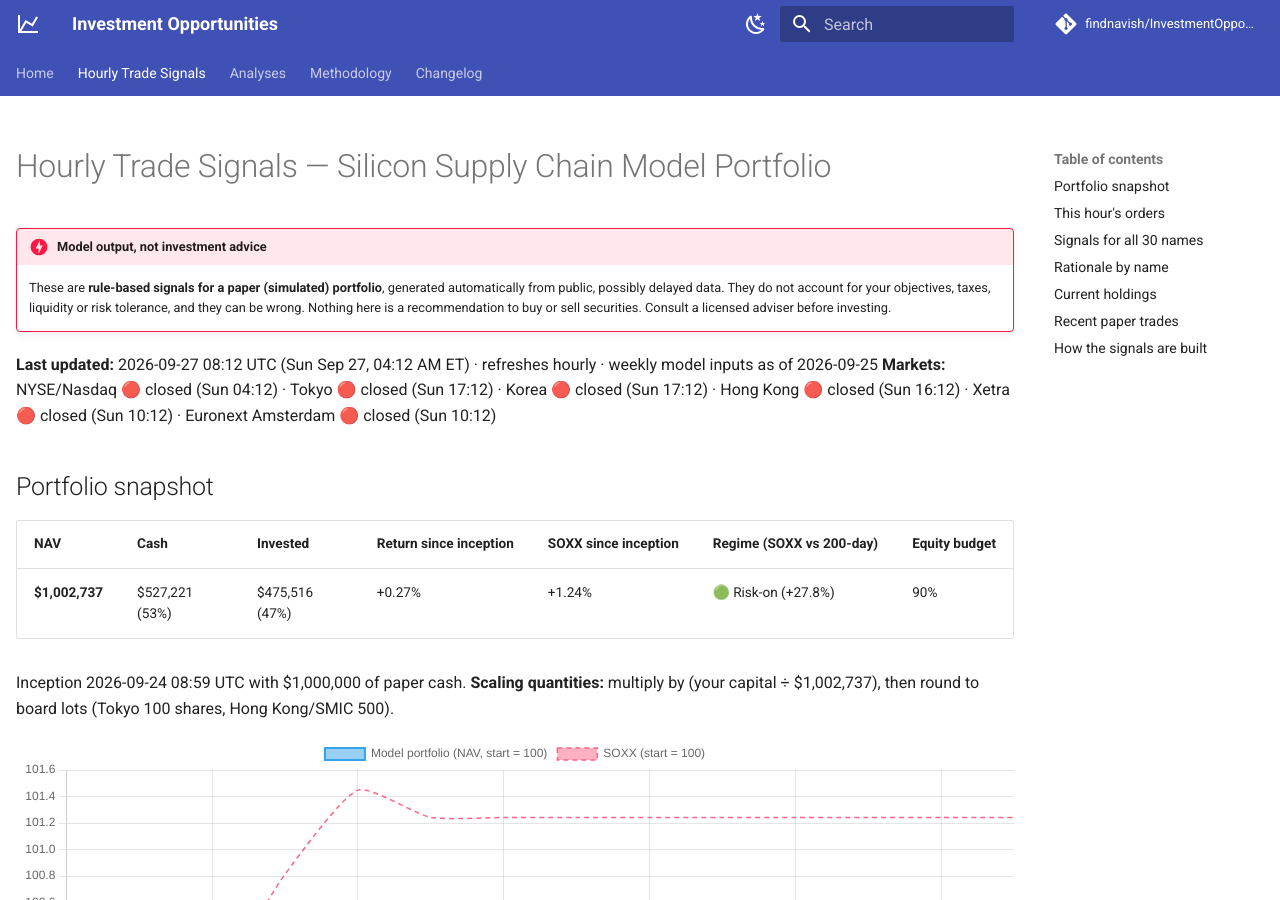
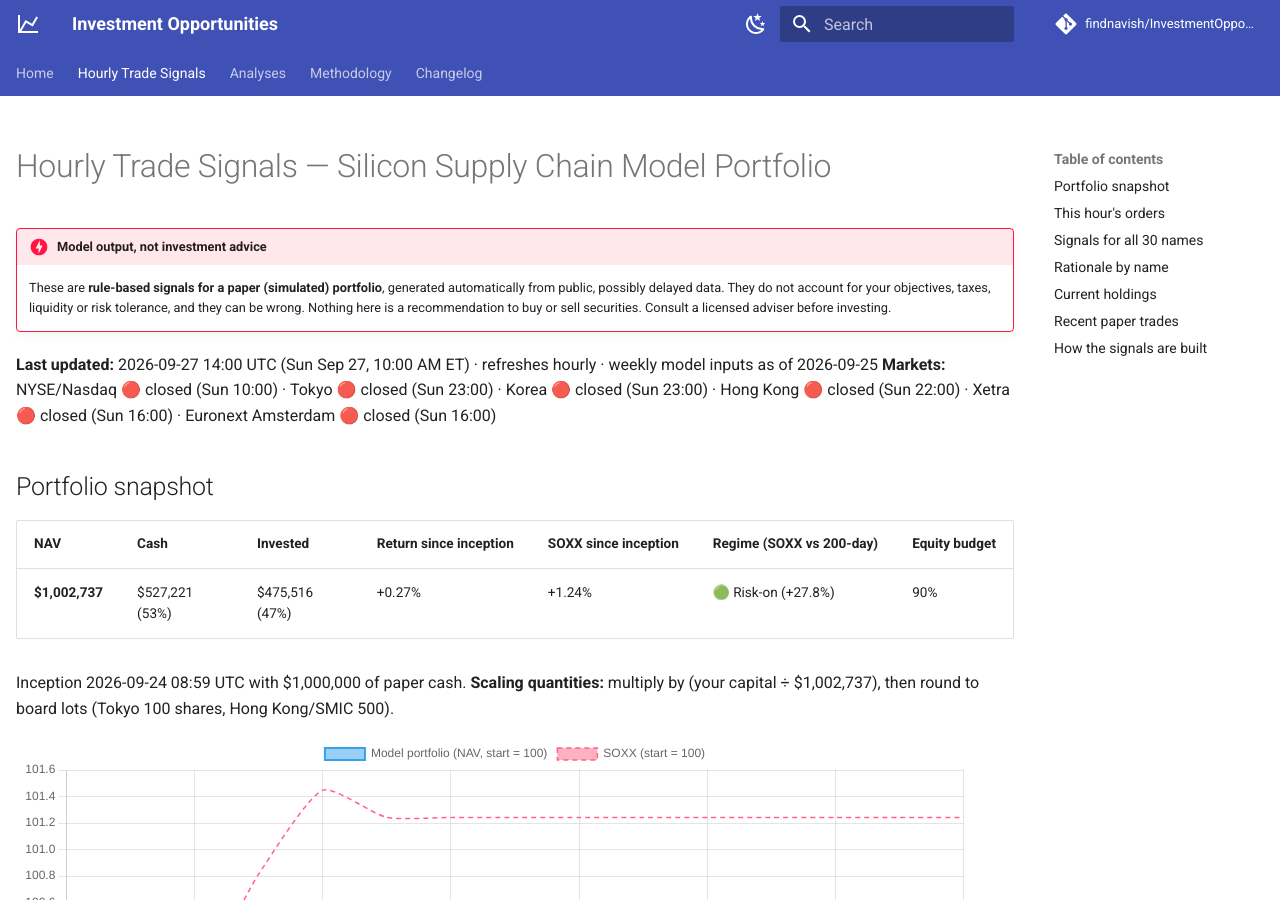
Before and after one commit to findnavish/InvestmentOpportunities, an MkDocs documentation site: the page built from docs/trade-signals/index.md, in a window 1280 px wide and 900 px high. Built offline with MkDocs 1.6.1 and Material for MkDocs 9.7.7, drawn with Linux system fonts in a browser that asks for light colours; comment, search, counter and statistics services are not loaded.

Commit message:
Signals update 2026-09-27 14:00 UTC

```diff
--- a/docs/trade-signals/index.md
+++ b/docs/trade-signals/index.md
@@ -8,8 +8,8 @@ hide:
 !!! danger "Model output, not investment advice"
     These are **rule-based signals for a paper (simulated) portfolio**, generated automatically from public, possibly delayed data. They do not account for your objectives, taxes, liquidity or risk tolerance, and they can be wrong. Nothing here is a recommendation to buy or sell securities. Consult a licensed adviser before investing.
 
-**Last updated:** 2026-09-27 08:12 UTC (Sun Sep 27, 04:12 AM ET) · refreshes hourly · weekly model inputs as of 2026-09-25
-**Markets:** NYSE/Nasdaq 🔴 closed (Sun 04:12) · Tokyo 🔴 closed (Sun 17:12) · Korea 🔴 closed (Sun 17:12) · Hong Kong 🔴 closed (Sun 16:12) · Xetra 🔴 closed (Sun 10:12) · Euronext Amsterdam 🔴 closed (Sun 10:12)
+**Last updated:** 2026-09-27 14:00 UTC (Sun Sep 27, 10:00 AM ET) · refreshes hourly · weekly model inputs as of 2026-09-25
+**Markets:** NYSE/Nasdaq 🔴 closed (Sun 10:00) · Tokyo 🔴 closed (Sun 23:00) · Korea 🔴 closed (Sun 23:00) · Hong Kong 🔴 closed (Sun 22:00) · Xetra 🔴 closed (Sun 16:00) · Euronext Amsterdam 🔴 closed (Sun 16:00)
 
 ## Portfolio snapshot
 
--- a/docs/trade-signals/nav.json
+++ b/docs/trade-signals/nav.json
@@ -1 +1 @@
-[{"t": "2026-09-24T08:59+00:00", "nav": 99.995, "soxx": 100.0}, {"t": "2026-09-25T09:08+00:00", "nav": 100.134, "soxx": 99.998}, {"t": "2026-09-25T09:24+00:00", "nav": 100.13, "soxx": 99.998}, {"t": "2026-09-25T14:37+00:00", "nav": 100.103, "soxx": 100.814}, {"t": "2026-09-25T19:15+00:00", "nav": 100.286, "soxx": 101.448}, {"t": "2026-09-25T22:27+00:00", "nav": 100.274, "soxx": 101.242}, {"t": "2026-09-26T01:35+00:00", "nav": 100.274, "soxx": 101.242}, {"t": "2026-09-26T07:43+00:00", "nav": 100.274, "soxx": 101.242}, {"t": "2026-09-26T13:06+00:00", "nav": 100.274, "soxx": 101.242}, {"t": "2026-09-26T17:11+00:00", "nav": 100.274, "soxx": 101.242}, {"t": "2026-09-26T19:52+00:00", "nav": 100.274, "soxx": 101.242}, {"t": "2026-09-26T22:52+00:00", "nav": 100.274, "soxx": 101.242}, {"t": "2026-09-27T01:28+00:00", "nav": 100.274, "soxx": 101.242}, {"t": "2026-09-27T08:12+00:00", "nav": 100.274, "soxx": 101.242}]
+[{"t": "2026-09-24T08:59+00:00", "nav": 99.995, "soxx": 100.0}, {"t": "2026-09-25T09:08+00:00", "nav": 100.134, "soxx": 99.998}, {"t": "2026-09-25T09:24+00:00", "nav": 100.13, "soxx": 99.998}, {"t": "2026-09-25T14:37+00:00", "nav": 100.103, "soxx": 100.814}, {"t": "2026-09-25T19:15+00:00", "nav": 100.286, "soxx": 101.448}, {"t": "2026-09-25T22:27+00:00", "nav": 100.274, "soxx": 101.242}, {"t": "2026-09-26T01:35+00:00", "nav": 100.274, "soxx": 101.242}, {"t": "2026-09-26T07:43+00:00", "nav": 100.274, "soxx": 101.242}, {"t": "2026-09-26T13:06+00:00", "nav": 100.274, "soxx": 101.242}, {"t": "2026-09-26T17:11+00:00", "nav": 100.274, "soxx": 101.242}, {"t": "2026-09-26T19:52+00:00", "nav": 100.274, "soxx": 101.242}, {"t": "2026-09-26T22:52+00:00", "nav": 100.274, "soxx": 101.242}, {"t": "2026-09-27T01:28+00:00", "nav": 100.274, "soxx": 101.242}, {"t": "2026-09-27T08:12+00:00", "nav": 100.274, "soxx": 101.242}, {"t": "2026-09-27T14:00+00:00", "nav": 100.274, "soxx": 101.242}]
```
